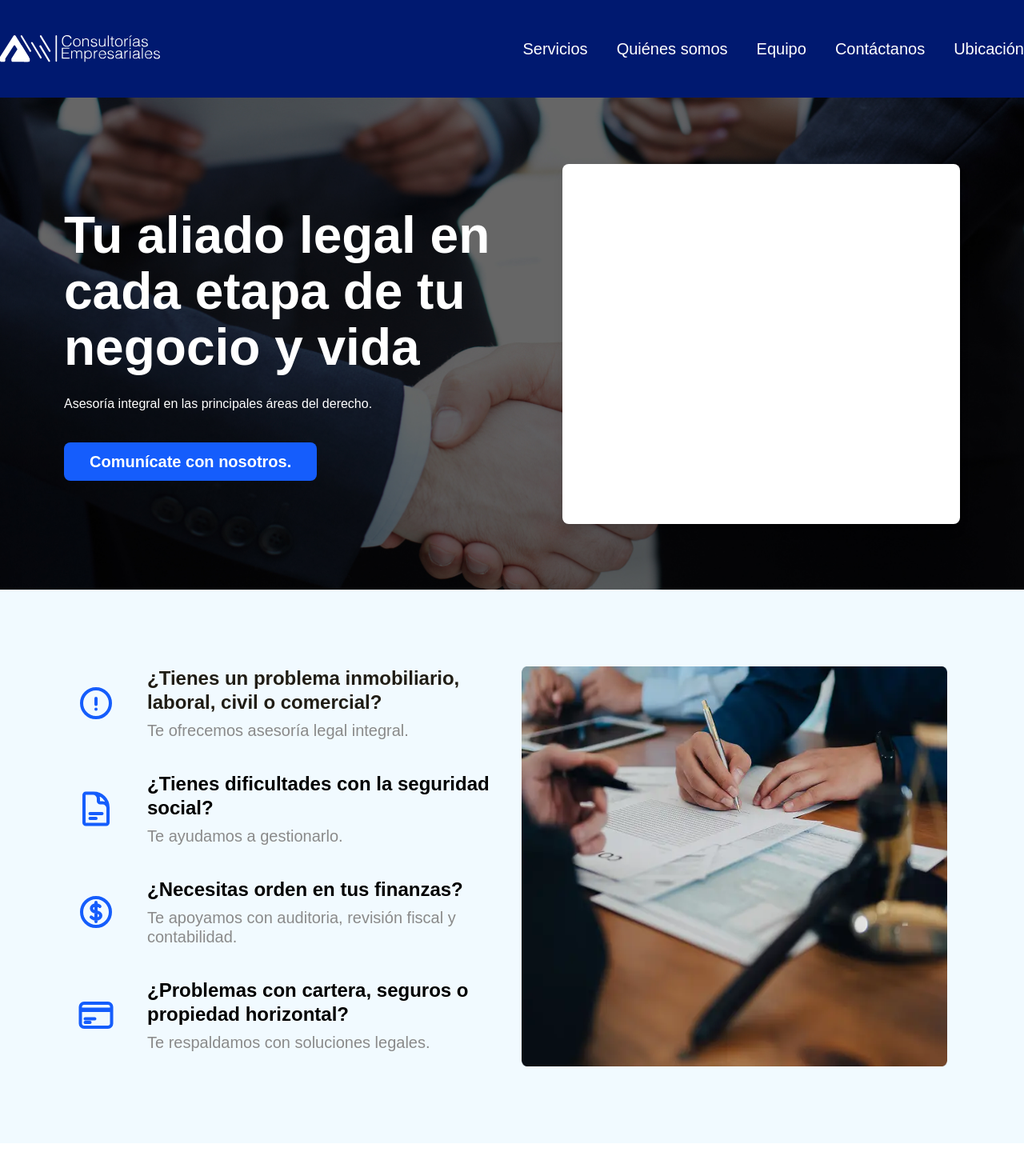
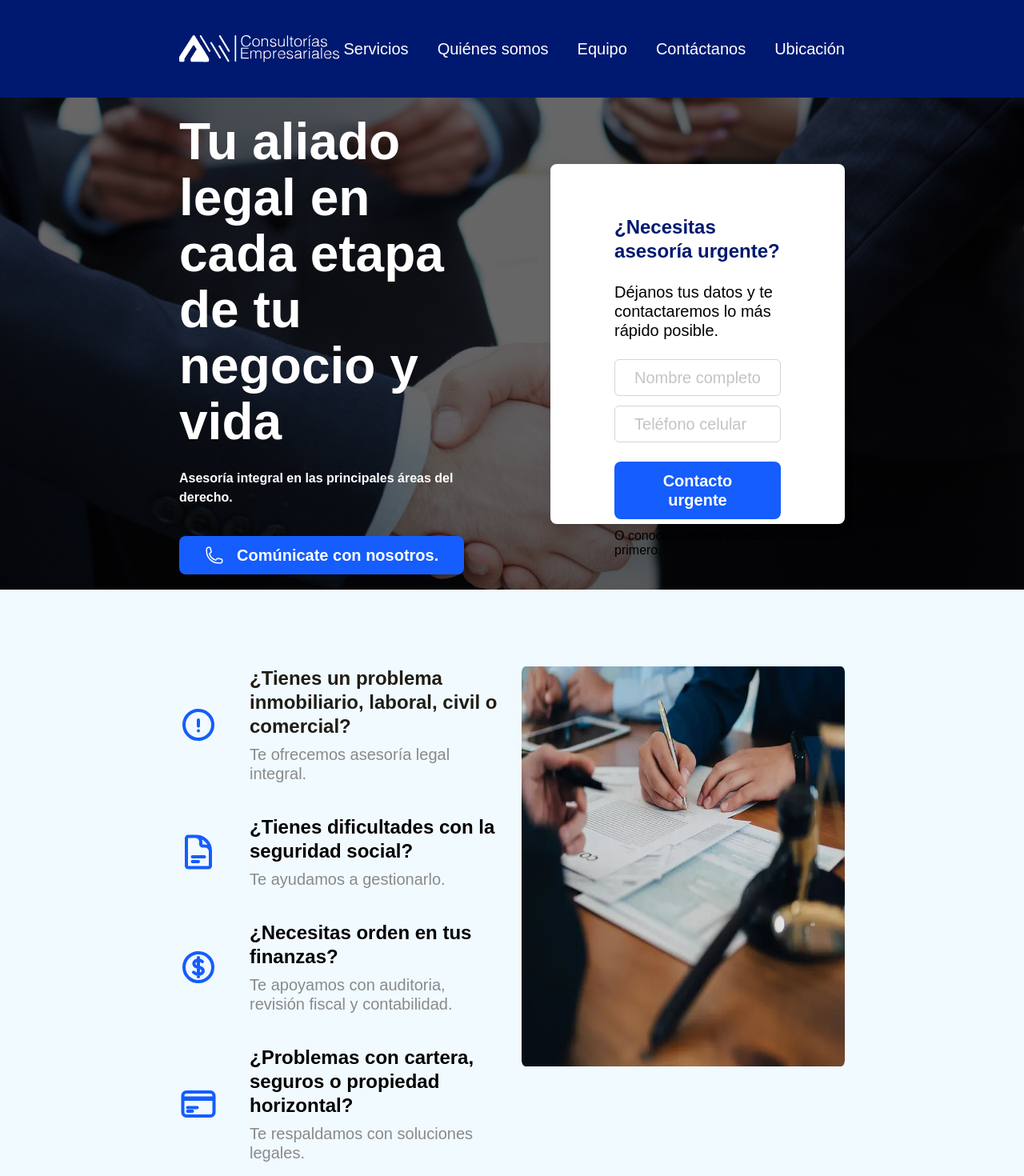
Before and after one commit to App-vance/appvance_legalmanager_web, a Next.js app: page / in a window 1280 px wide. Shown: the top 1470 px of the page at 80% size. Built offline with nearby package versions, Linux system fonts and the light colour scheme.

Commit message:
feature: refactor styles

```diff
--- a/modules/Header.tsx
+++ b/modules/Header.tsx
@@ -5,8 +5,7 @@ import { navigationLinks } from '@/helpers/nav'
 
 const Header = () => {
   return (
-    <header className='flex flex-col items-center justify-center bg-[#001970] text-white text-body py-11'>
-      <div className='flex justify-between items-center w-full max-w-7xl mx-auto'>
+    <header className='flex justify-between xl:px-56 items-center bg-[#001970] text-white text-body py-11'>
       <Image
         src="/logoWhite.svg"
         alt="Appvance Legal Manager Logo"
@@ -23,7 +22,6 @@ const Header = () => {
           ))}
         </ul>
       </nav>
-      </div>
     </header>
   )
 }
--- a/modules/Hero.tsx
+++ b/modules/Hero.tsx
@@ -1,23 +1,29 @@
 "use client";
+
+import { PhoneIcon } from "@heroicons/react/24/outline";
+
 import Button from "@/components/Button";
-import React from "react";
+import ContactForm from "@/modules/ContactForm";
 
 const Hero = () => {
   return (
-    <div className="hero-bg flex items-center justify-between px-20 text-white">
+    <div className="hero-bg xl:px-56 flex items-center justify-between gap-20 py-24 text-white">
       <div>
         <h1 className="text-title max-w-[650px]">
           Tu aliado legal en cada etapa de tu negocio y vida
         </h1>
-        <p className="pt-6 pb-9 text-[1rem] font-medium leading-[24px]">Asesoría integral en las principales áreas del derecho.</p>
+        <h3 className="pt-6 pb-9 text-[1rem] font-semibold leading-[24px]">Asesoría integral en las principales áreas del derecho.</h3>
         <Button
-            text="Comunícate con nosotros."
-            customClass="text-button bg-secondary-blue"
-            onClick={() => console.log("Solicitar asesoría clicked")}
+          text="Comúnicate con nosotros."
+          customClass="text-button bg-secondary-blue"
+          icon={<PhoneIcon className="h-6 w-6" />}
+          onClick={() => console.log("Solicitar asesoría clicked")}
         />
       </div>
-      <div className="flex flex-col items-center justify-center py-16 px-20 bg-white rounded-lg shadow-lg h-[450px] w-[512px]">
-        <p>Formulario</p>
+      <div className="flex flex-col py-16 px-20 bg-white rounded-lg shadow-lg h-[450px] w-[512px] gap-6">
+        <h3 className="text-primary-blue text-features">¿Necesitas asesoría urgente?</h3>
+        <p className="text-black text-body">Déjanos tus datos y te contactaremos lo más rápido posible.</p>
+        <ContactForm />
       </div>
     </div>
   );
--- a/modules/Info.tsx
+++ b/modules/Info.tsx
@@ -4,7 +4,7 @@ import { ExclamationCircleIcon, DocumentTextIcon, CurrencyDollarIcon, CreditCard
 export default function Info() {
   return (
     <>
-      <section className="bg-[#F1FAFF] flex flex-col justify-between lg:flex-row lg:p-24 lg:gap-6">
+      <section className="bg-[#F1FAFF] flex flex-col justify-between lg:flex-row lg:p-24 xl:px-56 lg:gap-6">
         <div className="w-full px-9 py-16 lg:flex-1 lg:px-0 lg:py-0">
           <div className="flex flex-col gap-6 lg:gap-10">
             <div className="flex-1 border-b border-gray lg:border-none last:border-b-0 xl:max-w-[560px]">
--- a/modules/Services.tsx
+++ b/modules/Services.tsx
@@ -4,7 +4,7 @@ import { BriefcaseIcon, DocumentTextIcon, CurrencyDollarIcon, Squares2X2Icon } f
 export default function Services() {
   return (
     <>
-      <section className="flex flex-col lg:px-24 lg:py-20">
+      <section className="flex flex-col lg:pl-24 xl:pl-56 lg:py-20">
         <div className="flex flex-col items-center gap-3 text-white text-center bg-primary-blue h-fit p-8 lg:p-0 lg:text-start lg:bg-white lg:text-primary-blue lg:items-start">
           <h1 className="text-body-secondary">¿Qué te ofrecemos?</h1>
           <h2 className="text-subtitle lg:max-w-[30.625rem]">Servicios jurídicos, contables y administrativos.</h2>
--- a/modules/Team.jsx
+++ b/modules/Team.jsx
@@ -4,8 +4,8 @@ import SimpleCardTeam from "@/components/SimpleCardTeam";
 const Team = () => {
   return (
     // Necesito que quede centrado el contenido
-    <div className="mx-auto pt-44 pb-32 flex flex-col items-center gap-10 max-w-7xl w-full">
-      <div className="flex gap-10 justify-between">
+    <div className="pt-44 pb-32 flex flex-col items-center gap-10 xl:px-56 xl:min-w-3xl">
+      <div className="flex w-full justify-between gap-10">
         <CardTeam
           name="Diego Mauricio Sierra Arango"
           position="Gerente General"
@@ -23,7 +23,7 @@ const Team = () => {
         <div className="w-sm bg-gray-100">
         </div>
       </div>
-      <div className="flex gap-10">
+      <div className="flex w-full gap-10">
          <CardTeam
             name="Adriana María Sánchez Murillo"
             position="Contadora"
@@ -44,7 +44,7 @@ const Team = () => {
             ]}
         />
       </div>
-      <div className="flex gap-8">
+      <div className="flex w-full gap-8 justify-between">
         <SimpleCardTeam
           name="Andrea Castaño Gómez"
           position="Asistente Administrativo"
```
Also changed, not shown: 1 other file (tests, documents, lock files or other folders). Lines whose indentation alone changed are shown as unchanged.
